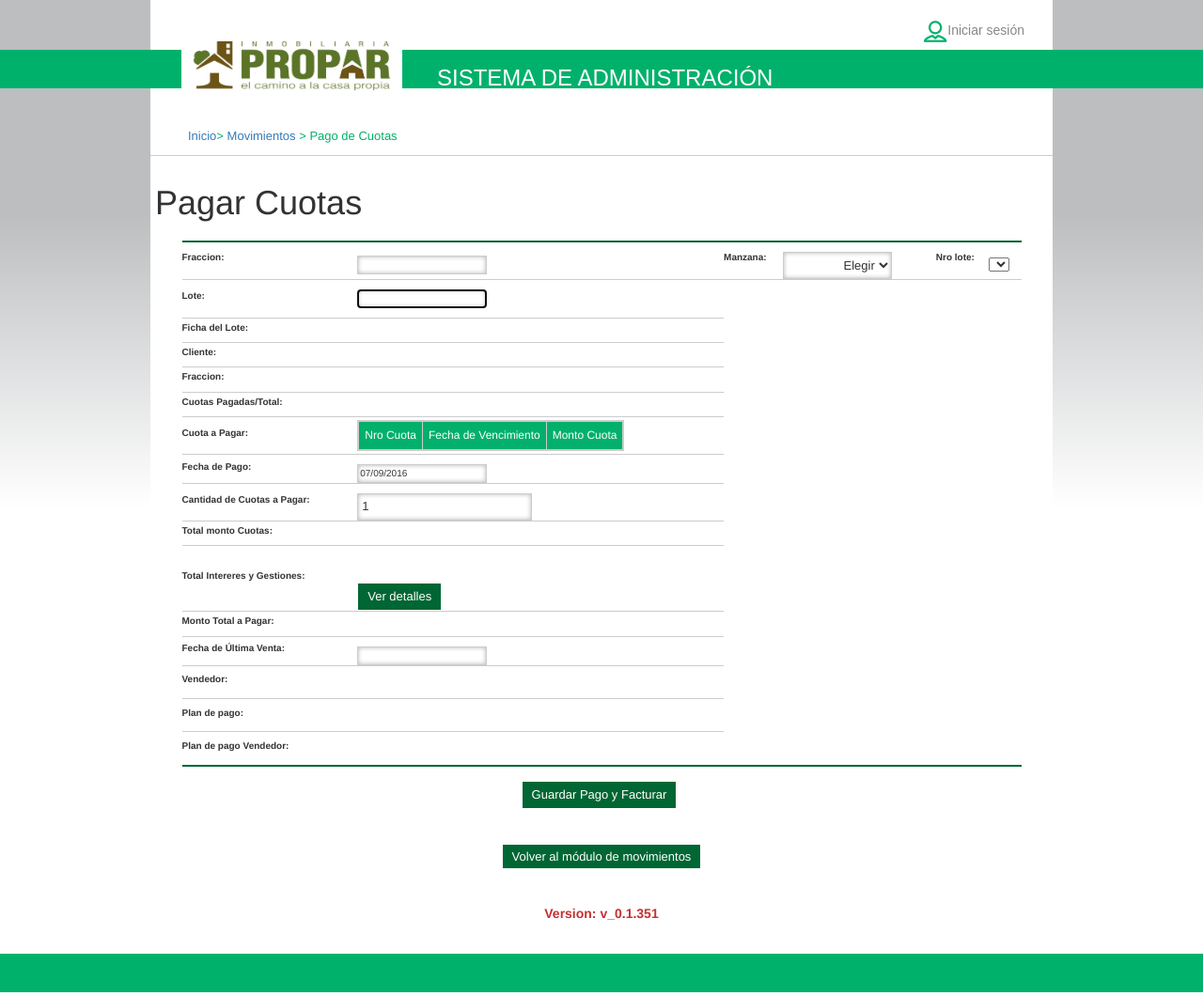
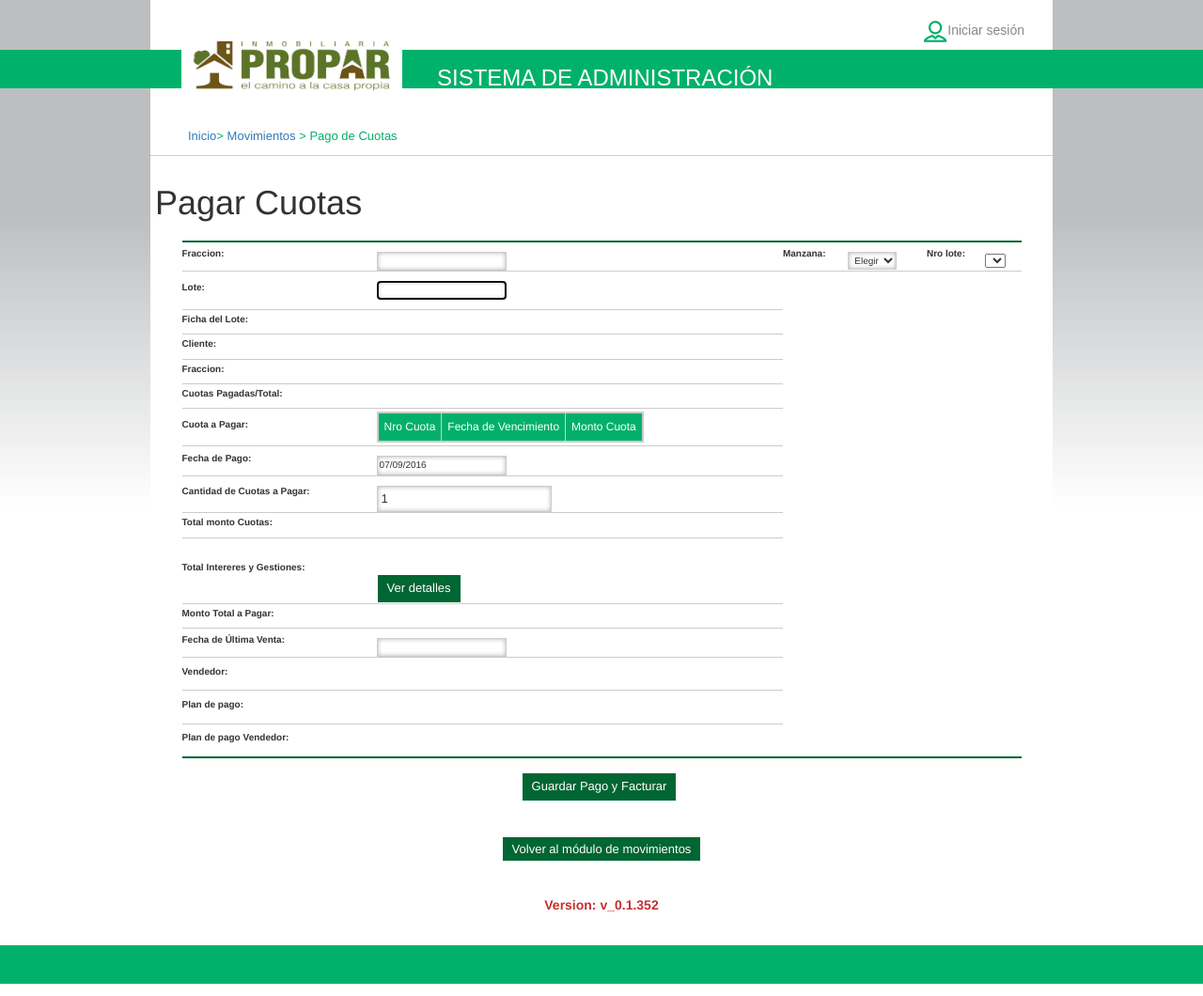
Before and after one commit to ecacavelos/kupii, a Django app: template templates/movimientos/pago_cuotas.html in a window 1280 px wide. Shown: the whole page at 94% size. Run offline with Django 3.2, Linux system fonts and the light colour scheme; the template is opened without the code that fills it, so the values that code supplies are empty; some libraries are stand-ins or nearby versions.

Commit message:
KUP-352 se cambia el estilo de un id como solucion temporal para no cambiar todo el id referenciado en una vista

```diff
--- a/principal/static/lotes.css
+++ b/principal/static/lotes.css
@@ -257,18 +257,36 @@ table.listado-lotes tr td.last {
 		text-align: center;
 		color:#006633;
 	}
+	#id_manzana {
+    	font-size: 10px !important;
+    	padding: 2px !important;
+		font-weight:400 !important;
+		background-color:#fff !important;
+		-webkit-box-shadow: inset 0px 0px 5px 0px rgba(0, 0, 0, 0.3) !important;
+        box-shadow: inset 0px 0px 5px 0px rgba(0, 0, 0, 0.3) !important;
+		border:thin #CCC solid !important;
+	}
 
 	#id_manzana {
 		background-color: #FFFFFF;
     	border: thin solid #CCCCCC;
     	box-shadow: 0 0 5px 0 rgba(0, 0, 0, 0.3) inset;
-    	font-size: 13px;
+    	font-size: 10px;
     	font-weight: 400;
     	padding-left: 60px;
     	padding-top: 5px;
     	padding-bottom: 5px;
+	}
 
-	}
+	/*#id_manzana {*/
+        /*font-size: 10px;*/
+        /*padding: 2px;*/
+        /*font-weight:400;*/
+		/*background-color:#fff;*/
+		/*-webkit-box-shadow: inset 0px 0px 5px 0px rgba(0, 0, 0, 0.3);*/
+        /*box-shadow: inset 0px 0px 5px 0px rgba(0, 0, 0, 0.3);*/
+		/*border:thin #CCC solid;*/
+	/*}*/
 
 	#id_estado {
 		background-color: #FFFFFF;
--- a/templates/version.html
+++ b/templates/version.html
@@ -1,3 +1,3 @@
 <div id="titulo">
-    <b style="color: #C53030">Version:  v_0.1.351</b>
+    <b style="color: #C53030">Version:  v_0.1.352</b>
 </div>
```
